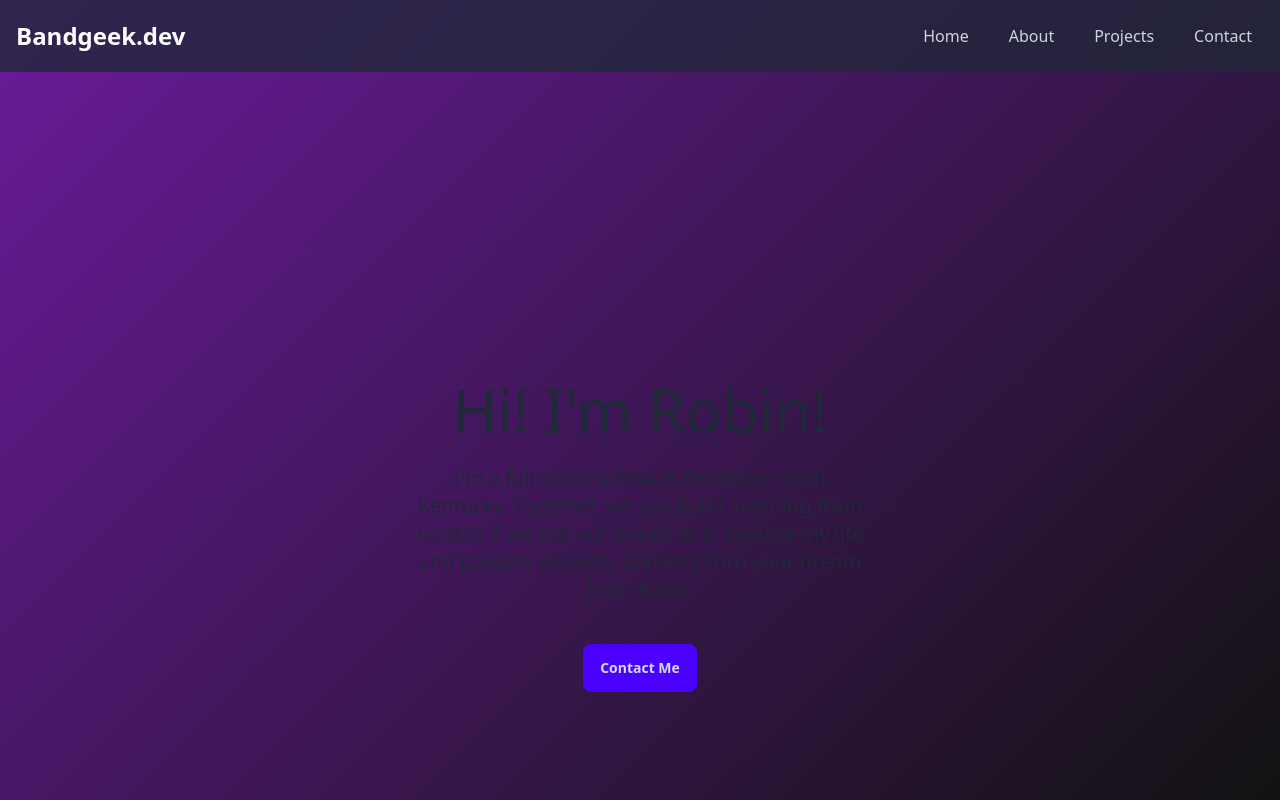
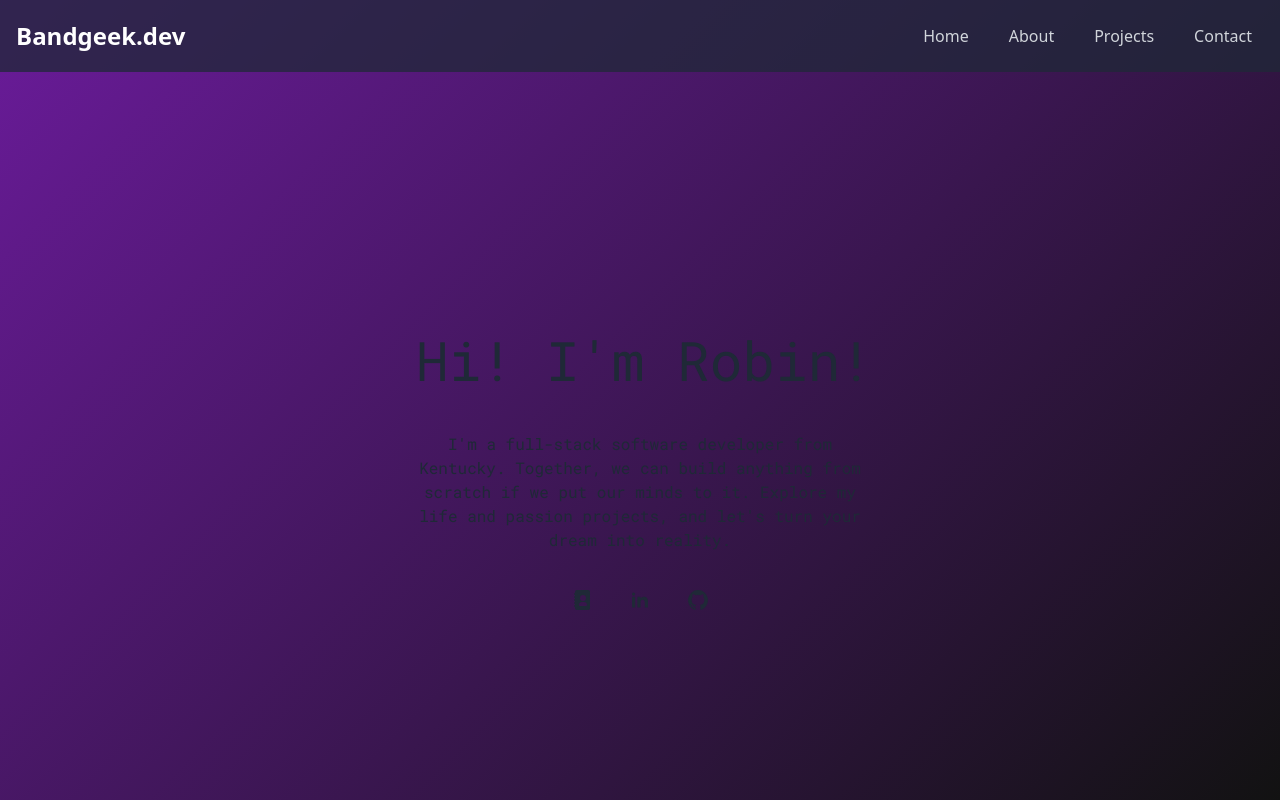
Before and after one commit to robinkelsickii/dev-portfolio, a Vue app: page / in a window 1280 px wide. Shown: the top 800 px of the page. Built offline with nearby package versions, Linux system fonts and the light colour scheme.

Commit message:
Refactor App.vue layout and enhance animations; improve button interactions and typography

```diff
--- a/src/App.vue
+++ b/src/App.vue
@@ -11,44 +11,153 @@
 </script>
 
 <template>
-  <div>
-    <Navbar />
-    <div
-      class="home flex items-center justify-center min-h-screen px-4 py-16 sm:px-6 lg:px-8"
-      id="home"
-    >
-      <div class="hero min-h-screen flex items-center justify-center">
-        <div class="hero-content text-center">
-          <div class="max-w-md mx-auto">
-            <h1 class="typingEffect text-5xl sm:text-6xl font-roboto-mono">Hi! I'm Robin!</h1>
-            <p class="py-6 font-roboto-mono text-lg sm:text-xl">
-              I'm a full-stack software developer from Kentucky. Together, we can build anything
-              from scratch if we put our minds to it. Explore my life and passion projects, and
-              let's turn your dream into reality.
-            </p>
-            <a href="#contact" class="btn btn-primary mt-4"> Contact Me </a>
-          </div>
+  <Navbar />
+  <div class="home flex items-center justify-center h-screen" id="home">
+    <div class="hero min-h-screen">
+      <div class="hero-content text-center">
+        <div class="max-w-md">
+          <h1 class="typingEffect text-5.4xl font-roboto-mono">Hi! I'm Robin!</h1>
+          <p class="py-6 font-roboto-mono">
+            I'm a full-stack software developer from Kentucky. Together, we can build anything from
+            scratch if we put our minds to it. Explore my life and passion projects, and let's turn
+            your dream into reality.
+          </p>
+          <a class="btn btn-ghost">
+            <svg
+              class="w-6 h-6 text-gray-800 dark:text-white"
+              aria-hidden="true"
+              xmlns="http://www.w3.org/2000/svg"
+              width="24"
+              height="24"
+              fill="currentColor"
+              viewBox="0 0 24 24"
+            >
+              <path
+                fill-rule="evenodd"
+                d="M7 2a2 2 0 0 0-2 2v1a1 1 0 0 0 0 2v1a1 1 0 0 0 0 2v1a1 1 0 1 0 0 2v1a1 1 0 1 0 0 2v1a1 1 0 1 0 0 2v1a2 2 0 0 0 2 2h11a2 2 0 0 0 2-2V4a2 2 0 0 0-2-2H7Zm3 8a3 3 0 1 1 6 0 3 3 0 0 1-6 0Zm-1 7a3 3 0 0 1 3-3h2a3 3 0 0 1 3 3 1 1 0 0 1-1 1h-6a1 1 0 0 1-1-1Z"
+                clip-rule="evenodd"
+              />
+            </svg>
+          </a>
+          <a
+            class="btn btn-ghost"
+            href="https://www.linkedin.com/in/robinkelsickii/"
+            target="_blank"
+          >
+            <svg
+              class="w-6 h-6 text-gray-800 dark:text-white"
+              aria-hidden="true"
+              xmlns="http://www.w3.org/2000/svg"
+              width="24"
+              height="24"
+              fill="currentColor"
+              viewBox="0 0 24 24"
+            >
+              <path
+                fill-rule="evenodd"
+                d="M12.51 8.796v1.697a3.738 3.738 0 0 1 3.288-1.684c3.455 0 4.202 2.16 4.202 4.97V19.5h-3.2v-5.072c0-1.21-.244-2.766-2.128-2.766-1.827 0-2.139 1.317-2.139 2.676V19.5h-3.19V8.796h3.168ZM7.2 6.106a1.61 1.61 0 0 1-.988 1.483 1.595 1.595 0 0 1-1.743-.348A1.607 1.607 0 0 1 5.6 4.5a1.601 1.601 0 0 1 1.6 1.606Z"
+                clip-rule="evenodd"
+              />
+              <path d="M7.2 8.809H4V19.5h3.2V8.809Z" />
+            </svg>
+          </a>
+          <a class="btn btn-ghost" href="https://github.com/robinkelsickii" target="_blank">
+            <svg
+              class="w-6 h-6 text-gray-800 dark:text-white"
+              aria-hidden="true"
+              xmlns="http://www.w3.org/2000/svg"
+              width="24"
+              height="24"
+              fill="currentColor"
+              viewBox="0 0 24 24"
+            >
+              <path
+                fill-rule="evenodd"
+                d="M12.006 2a9.847 9.847 0 0 0-6.484 2.44 10.32 10.32 0 0 0-3.393 6.17 10.48 10.48 0 0 0 1.317 6.955 10.045 10.045 0 0 0 5.4 4.418c.504.095.683-.223.683-.494 0-.245-.01-1.052-.014-1.908-2.78.62-3.366-1.21-3.366-1.21a2.711 2.711 0 0 0-1.11-1.5c-.907-.637.07-.621.07-.621.317.044.62.163.885.346.266.183.487.426.647.71.135.253.318.476.538.655a2.079 2.079 0 0 0 2.37.196c.045-.52.27-1.006.635-1.37-2.219-.259-4.554-1.138-4.554-5.07a4.022 4.022 0 0 1 1.031-2.75 3.77 3.77 0 0 1 .096-2.713s.839-.275 2.749 1.05a9.26 9.26 0 0 1 5.004 0c1.906-1.325 2.74-1.05 2.74-1.05.37.858.406 1.828.101 2.713a4.017 4.017 0 0 1 1.029 2.75c0 3.939-2.339 4.805-4.564 5.058a2.471 2.471 0 0 1 .679 1.897c0 1.372-.012 2.477-.012 2.814 0 .272.18.592.687.492a10.05 10.05 0 0 0 5.388-4.421 10.473 10.473 0 0 0 1.313-6.948 10.32 10.32 0 0 0-3.39-6.165A9.847 9.847 0 0 0 12.007 2Z"
+                clip-rule="evenodd"
+              />
+            </svg>
+          </a>
         </div>
       </div>
     </div>
-    <section id="about" class="py-16">
-      <div class="container mx-auto text-center px-4 sm:px-6 lg:px-8">
-        <AboutMe />
-      </div>
-    </section>
-    <section id="projects" class="py-16">
-      <div class="container mx-auto text-center px-4 sm:px-6 lg:px-8">
-        <Projects />
-      </div>
-    </section>
-    <section id="contact" class="py-16">
-      <div class="container mx-auto text-center px-4 sm:px-6 lg:px-8">
-        <Contact />
-      </div>
-    </section>
   </div>
+  <AboutMe id="about" class="slideIn" />
+  <Projects id="projects" class="slideIn" />
+  <Contact id="contact" class="slideIn" />
 </template>
 
 <style>
-/* Add any global styles here */
+.slideIn {
+  opacity: 0;
+  transform: translateX(-100px); /* Start off-screen */
+  animation: slideInFromLeft 1s forwards;
+}
+
+@keyframes slideInFromLeft {
+  to {
+    opacity: 1;
+    transform: translateX(0); /* Move to original position */
+  }
+}
+
+.hero-content {
+  opacity: 0;
+  animation: fadeIn 2s forwards;
+}
+
+@keyframes fadeIn {
+  from {
+    opacity: 0;
+  }
+  to {
+    opacity: 1;
+  }
+}
+
+.typingEffect {
+  display: inline-block;
+  width: 0;
+  overflow: hidden;
+  border-right: 2px solid white;
+  white-space: nowrap;
+  animation:
+    typing 4s steps(40) 1s forwards,
+    blink 0.75s step-end infinite;
+}
+
+@keyframes typing {
+  from {
+    width: 0;
+  }
+  to {
+    width: 100%;
+  }
+}
+
+@keyframes blink {
+  50% {
+    border-color: transparent;
+  }
+}
+
+.btn:hover {
+  transform: scale(1.1); /* Grows the button slightly when hovered */
+  transition: transform 0.3s ease-in-out; /* Smooth transition */
+}
+
+.btn-ghost svg {
+  transition:
+    transform 0.3s ease-in-out,
+    fill 0.3s ease-in-out;
+}
+
+.btn-ghost:hover svg {
+  transform: rotate(20deg); /* Slight rotation */
+  fill: #3490dc; /* Change icon color on hover */
+}
+
+.font-roboto-mono {
+  font-family: 'Roboto Mono', monospace;
+}
 </style>
```
